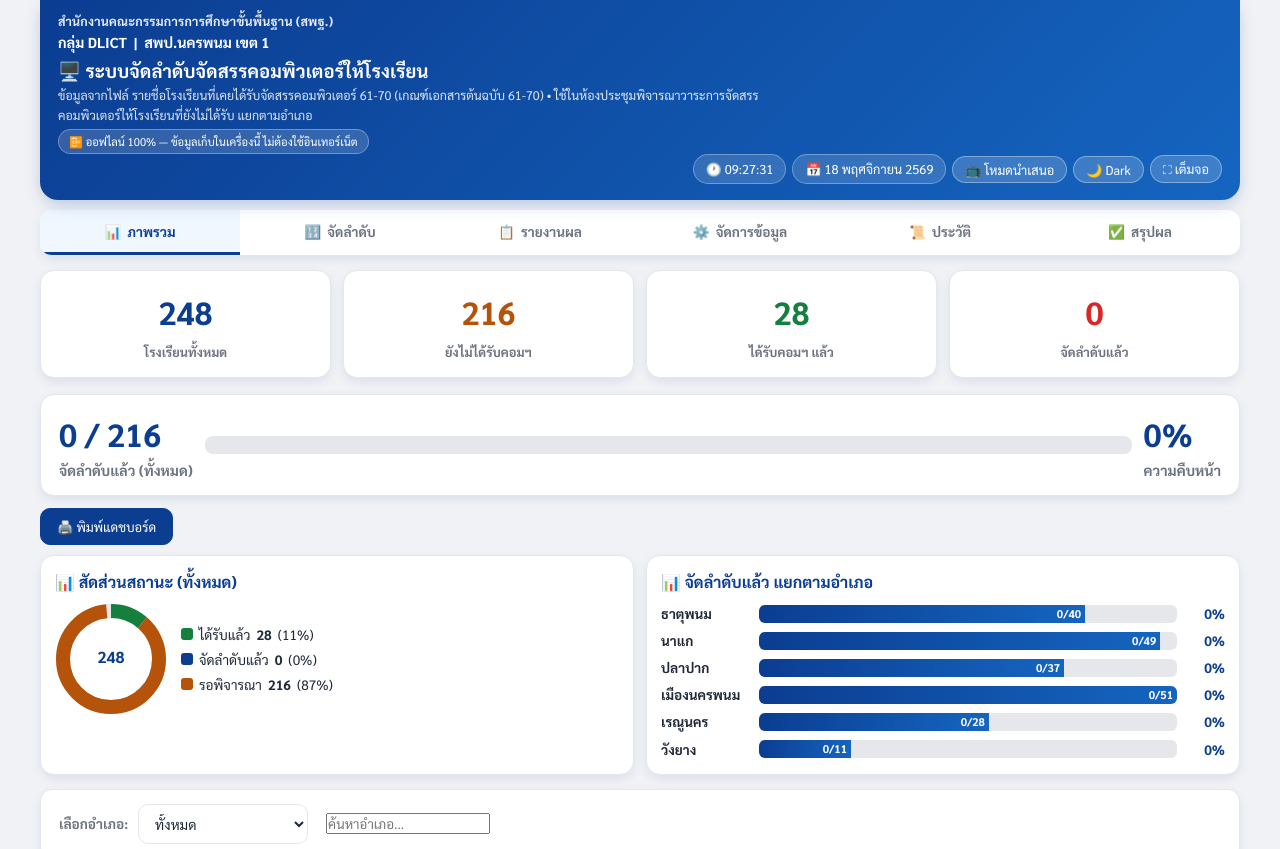
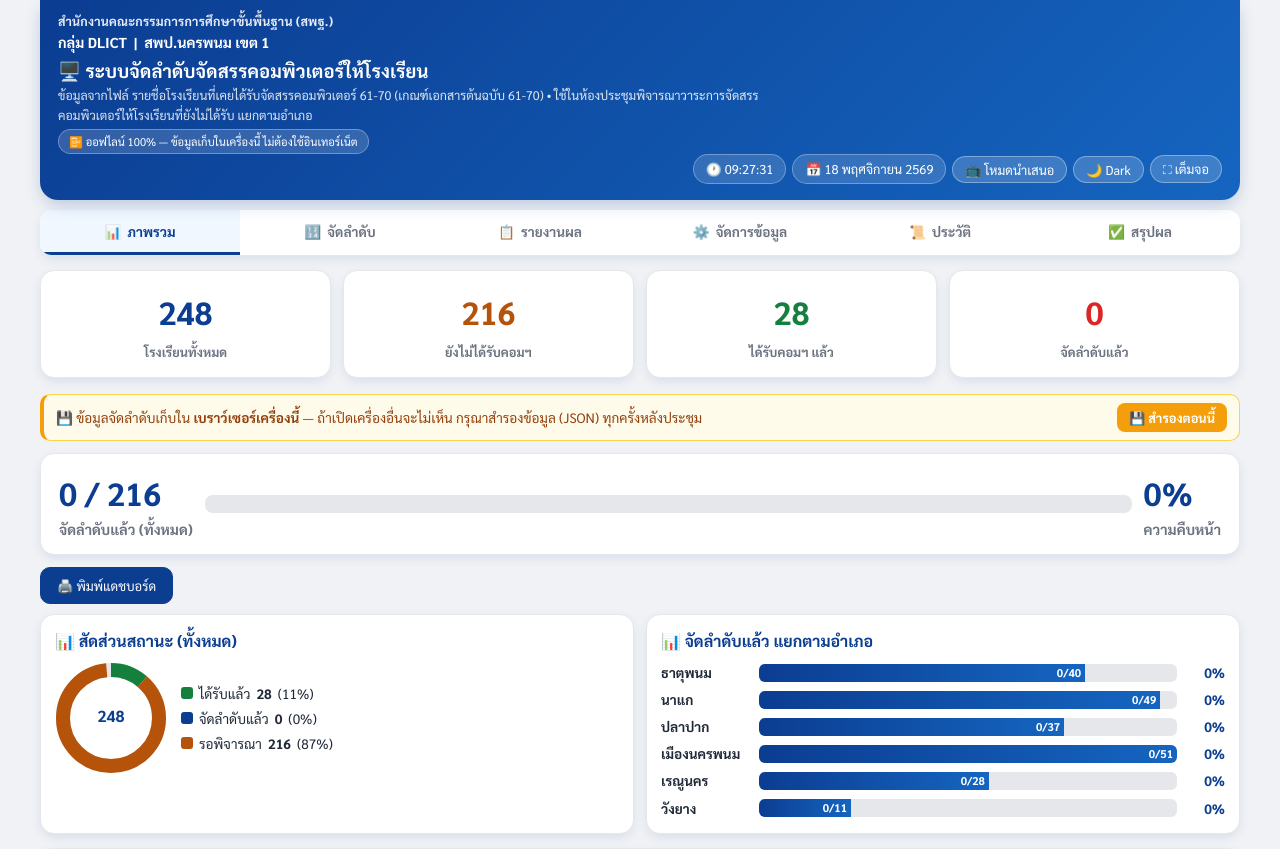
Before and after one commit to kengdlict/school-computer-ranking-70, a plain HTML site: page index.html in a window 1280 px wide. Shown: the top 849 px of the page. Drawn offline with Linux system fonts and the light colour scheme.

Commit message:
Update system - 2026-11-18 16:27

```diff
--- a/index.html
+++ b/index.html
@@ -305,6 +305,11 @@ body.dark .reason-cell .rc-qty .qty-num { background:#1e3a5f; color:var(--accent
 .reason-cell .rc-ai { font-size:.78rem; color:#6d28d9; background:#f5f3ff; padding:3px 8px; border-radius:8px; font-weight:700; }
 body.dark .reason-cell .rc-ai { background:#2e1065; color:#c4b5fd; }
 
+.warn-bar { display:flex; align-items:center; gap:10px; flex-wrap:wrap; background:#fffbeb; border:1px solid #fcd34d; border-left:4px solid #f59e0b; border-radius:10px; padding:8px 12px; margin-bottom:12px; font-size:.85rem; color:#92400e; }
+body.dark .warn-bar { background:#422006; border-color:#b45309; color:#fde68a; }
+.warn-bar .warn-btn { margin-left:auto; background:#f59e0b; color:#fff; border:none; border-radius:8px; padding:6px 12px; font-weight:800; cursor:pointer; font-size:.8rem; }
+.warn-bar .warn-btn:hover { background:#d97706; }
+
 /* ===== Floating navigation bar ===== */
 .floating-nav { position:fixed; bottom:16px; left:50%; transform:translateX(-50%); background:#1e293b; color:#fff; border-radius:14px; padding:8px 12px; display:none; align-items:center; gap:8px; box-shadow:0 8px 24px rgba(0,0,0,.35); z-index:9998; max-width:calc(100vw - 32px); }
 .floating-nav.show { display:flex; }
@@ -356,6 +361,11 @@ body.highlight-on { padding-bottom:72px; }
       <div class="statc"><div class="v no" id="statNotReceived">0</div><div class="l">ยังไม่ได้รับคอมฯ</div></div>
       <div class="statc"><div class="v ok" id="statReceived">0</div><div class="l">ได้รับคอมฯ แล้ว</div></div>
       <div class="statc"><div class="v danger" id="statPrioritized">0</div><div class="l">จัดลำดับแล้ว</div></div>
+    </div>
+
+    <div class="warn-bar no-print">
+      <span>💾 ข้อมูลจัดลำดับเก็บใน <b>เบราว์เซอร์เครื่องนี้</b> — ถ้าเปิดเครื่องอื่นจะไม่เห็น กรุณาสำรองข้อมูล (JSON) ทุกครั้งหลังประชุม</span>
+      <button class="warn-btn" onclick="exportAllJSON()">💾 สำรองตอนนี้</button>
     </div>
 
     <div class="progress-big" id="progressBig">
```
